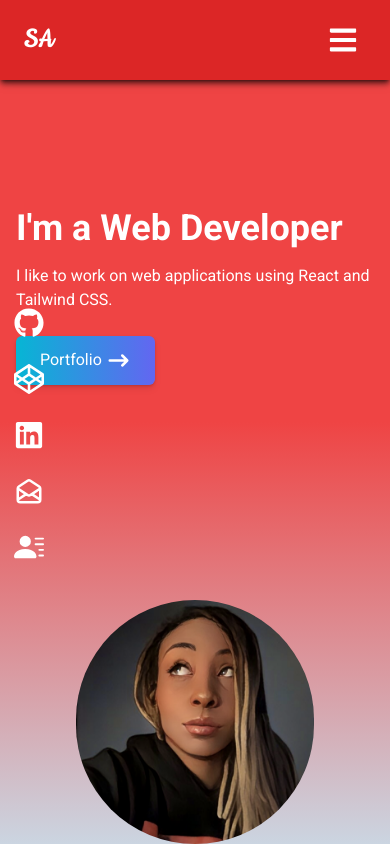
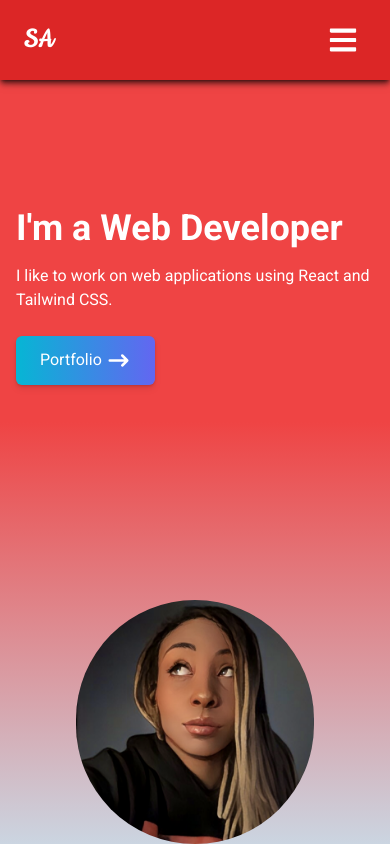
Before and after one commit to Sapereza/sarah-portfolio, a React (Create React App) app: page / in a window 390 px wide. Built offline with nearby package versions, Linux system fonts and the light colour scheme.

Commit message:
Got the background color to show up for the social links.

```diff
--- a/src/components/Home.jsx
+++ b/src/components/Home.jsx
@@ -15,9 +15,10 @@ const Home = () => {
                     I like to work on web applications using React and Tailwind CSS.
                 </p>
                 <div>
-                    <button className="group text-white w-fit px-6 py-3 my-2 flex items-center rounded-md bg-gradient-to-r from-cyan-500 to-indigo-500 shadow drop-shadow-md cursor-pointer active:shadow-inner active:shadow-black/50 active:duration-200">
+                    <button className="text-white w-fit px-6 py-3 my-2 flex items-center rounded-md bg-gradient-to-r from-cyan-500 to-indigo-500 shadow drop-shadow-md cursor-pointer active:shadow-inner active:shadow-black/50 duration-200
+                    ">
                         Portfolio
-                        <span className="group-hover:rotate-90 duration-300">
+                        <span className="duration-300">
                         <HiArrowNarrowRight size={25} className="ml-1" />
                         </span>
 
--- a/src/components/NavBar.jsx
+++ b/src/components/NavBar.jsx
@@ -50,7 +50,7 @@ const NavBar = () => {
       </div>
 
       {nav && (
-        <ul className="flex flex-col justify-center items-center absolute top-0 left-0 w-full h-screen bg-gradient-to-b from-red-500 via-red-500 to-slate-300 ">
+        <ul className="flex flex-col justify-center items-center absolute top-0 left-0 w-full h-screen bg-gradient-to-b from-red-500 via-red-500 to-slate-300">
 
         {links.map(({ id, link }) => (
             <li key={id} className="px-4 cursor-pointer capitalize py-6 text-4xl font-medium hover:scale-105 duration-200">{link}</li>
--- a/src/components/SocialLinks.jsx
+++ b/src/components/SocialLinks.jsx
@@ -46,7 +46,7 @@ const SocialLinks = () => {
                 Mail <HiOutlineMailOpen size={30}/>
                 </>
             ),
-            href: 'https://github.com/',
+            href: 'mailto:foo@gmail.com',
         },
 
         {
@@ -65,12 +65,12 @@ const SocialLinks = () => {
 
 
   return (
-    <div className="flex flex-col top-[35%] left-0 fixed">
+    <div className="hidden lg:flex flex-col top-[35%] left-0 fixed">
         <ul>
 
             {links.map(({id, child, href, style, download}) => (
 
-                <li key={id} className={"flex justify-between items-center w-40 h-14 px-4 ml-[-100px] hover:ml-[-10px] hover:rounded-md duration-300 bg-gray-500" + "" + style}>
+                <li key={id} className={"flex justify-between items-center w-40 h-14 px-4 ml-[-100px] hover:ml-[-10px] hover:rounded-md duration-300 bg-gray-500" + " " + style}>
 
                 <a href={href} className="flex justify-between items-center w-full text-white" download={download} target="_blank" rel="noreferrer">
 
```
